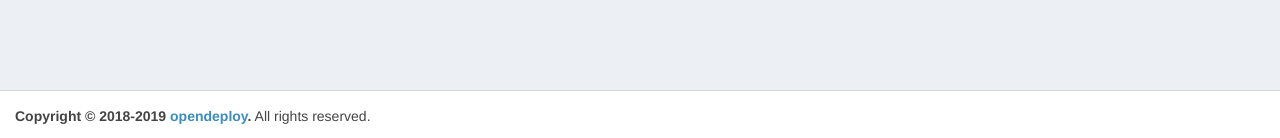
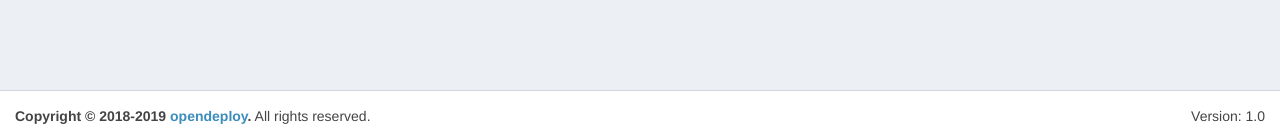
Before and after one commit to ninjacn/opendeploy, a Django app: page /accounts/profile/ in a window 1280 px wide. Shown: the part 659-797 px from the top of the page. Run offline with Django 3.2, Linux system fonts and the light colour scheme; a user stored in the database is signed in; parts of the project's set-up code (start-up, migrations or seed data) failed here and were passed over; some libraries are stand-ins or nearby versions.

Commit message:
add version

```diff
--- /dev/null
+++ b/src/deploy/templatetags/show_version.py
@@ -0,0 +1,8 @@
+from django import template
+from opendeploy import settings
+
+register = template.Library()
+
+@register.simple_tag
+def show_version():
+    return settings.VERSION
--- a/src/opendeploy/settings.py
+++ b/src/opendeploy/settings.py
@@ -32,6 +32,7 @@ else:
 
 ALLOWED_HOSTS = ['*']
 
+VERSION = '1.0'
 
 # Application definition
 
--- a/src/templates/base_common_footer.html
+++ b/src/templates/base_common_footer.html
@@ -1,5 +1,7 @@
 <!-- To the right -->
+{% load show_version %}
 <div class="pull-right hidden-xs">
+    <span>Version: {% show_version %}</span>
 </div>
 <!-- Default to the left -->
 <strong>Copyright &copy; 2018-2019 <a target="_blank" href="https://github.com/ninjacn/opendeploy">opendeploy</a>.</strong> All rights reserved.
```
Also changed, not shown: src/deploy/templatetags/__init__.py (added).
